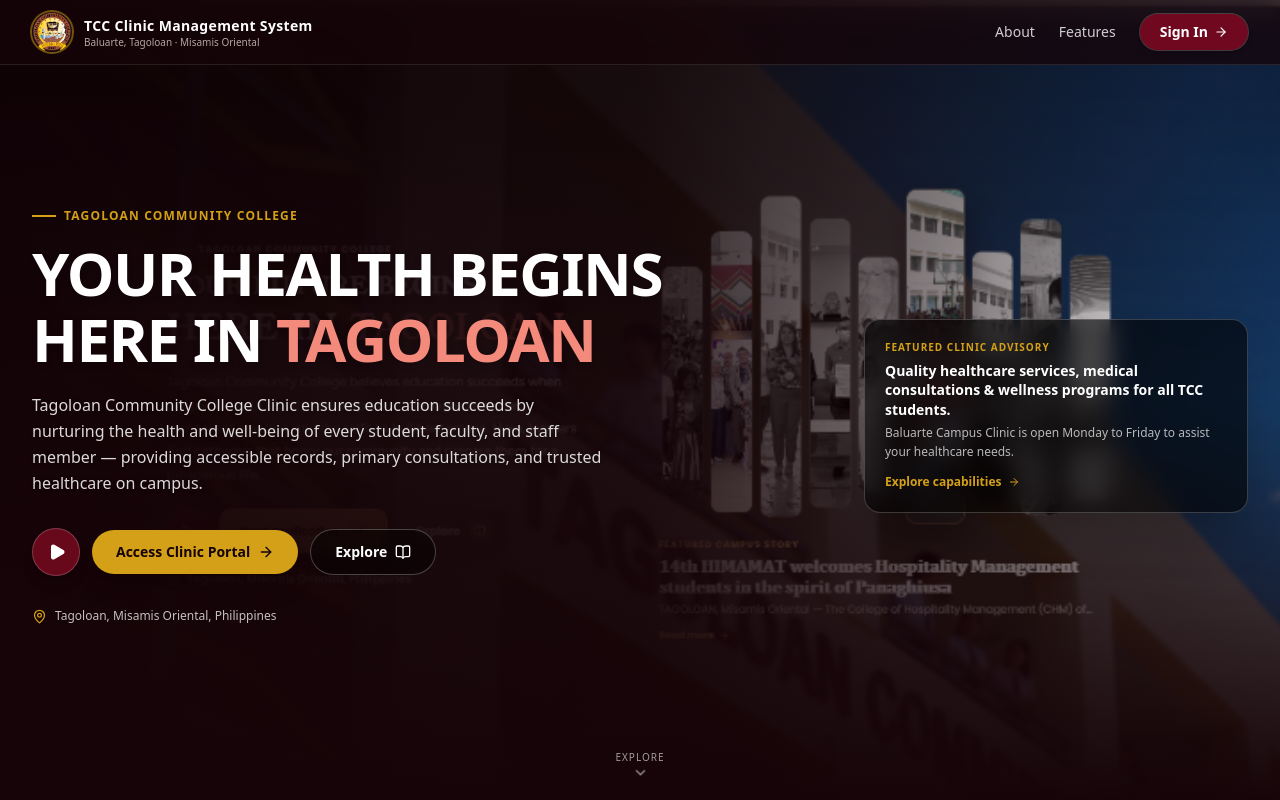
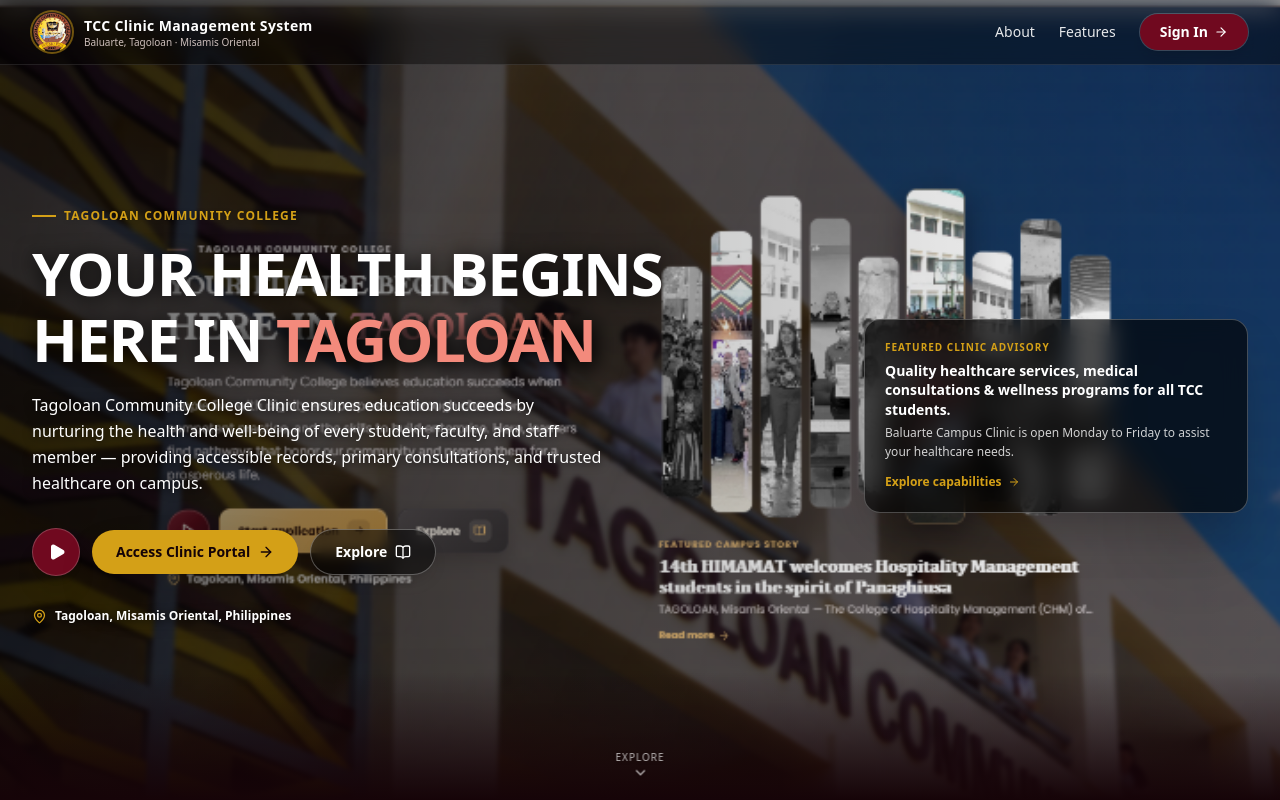
Before and after one commit to Baconnn02/TCC-_CLINIC, a React (Vite) app: page / in a window 1280 px wide. Shown: the top 800 px of the page. Built offline with nearby package versions, Linux system fonts and the light colour scheme.

Commit message:
Make hero background picture clear and bright with crisp text shadows

```diff
--- a/src/pages/Landing.tsx
+++ b/src/pages/Landing.tsx
@@ -162,7 +162,7 @@
                     "fixed top-0 z-50 w-full transition-all duration-300",
                     scrolled
                         ? "border-b border-[#70091f]/40 bg-[#1e050b]/95 shadow-lg backdrop-blur-md"
-                        : "border-b border-white/10 bg-[#160408]/75 backdrop-blur-md",
+                        : "border-b border-white/10 bg-black/40 backdrop-blur-md",
                 ].join(" ")}
             >
                 <div className="mx-auto flex max-w-7xl items-center justify-between px-4 py-3 sm:px-6 lg:px-8">
@@ -171,13 +171,13 @@
                         <img
                             src="/tcc-logo.jpg"
                             alt="TCC Logo"
-                            className="h-10 w-10 rounded-full object-cover ring-2 ring-[#d4a017]/50"
+                            className="h-10 w-10 rounded-full object-cover ring-2 ring-[#d4a017]/50 shadow-md"
                         />
                         <div className="leading-tight">
-                            <p className="text-sm font-bold tracking-wide text-white">
+                            <p className="text-sm font-bold tracking-wide text-white drop-shadow">
                                 TCC Clinic Management System
                             </p>
-                            <p className="text-[10px] text-[#fcebe7]/70">
+                            <p className="text-[10px] text-[#fcebe7]/80">
                                 Baluarte, Tagoloan · Misamis Oriental
                             </p>
                         </div>
@@ -189,14 +189,14 @@
                             <button
                                 key={l.label}
                                 onClick={() => scrollTo(l.href)}
-                                className="text-sm font-medium text-white/80 transition-colors hover:text-[#d4a017]"
+                                className="text-sm font-medium text-white/90 drop-shadow transition-colors hover:text-[#d4a017]"
                             >
                                 {l.label}
                             </button>
                         ))}
                         <button
                             onClick={goToLogin}
-                            className="flex items-center gap-1.5 rounded-full bg-[#70091f] px-5 py-2 text-sm font-semibold text-white shadow-md ring-1 ring-white/20 transition-all hover:bg-[#8b1505] hover:shadow-lg active:scale-[0.99]"
+                            className="flex items-center gap-1.5 rounded-full bg-[#70091f] px-5 py-2 text-sm font-semibold text-white shadow-lg ring-1 ring-white/20 transition-all hover:bg-[#8b1505] hover:shadow-xl active:scale-[0.99]"
                         >
                             Sign In <ArrowRight size={14} />
                         </button>
@@ -206,7 +206,7 @@
                     <button
                         aria-label={menuOpen ? "Close menu" : "Open menu"}
                         onClick={() => setMenuOpen((v) => !v)}
-                        className="rounded-lg p-2 text-white/80 hover:bg-white/10 md:hidden"
+                        className="rounded-lg p-2 text-white/90 hover:bg-white/10 md:hidden"
                     >
                         {menuOpen ? <X size={22} /> : <Menu size={22} />}
                     </button>
@@ -222,7 +222,7 @@
                                     scrollTo(l.href);
                                     setMenuOpen(false);
                                 }}
-                                className="block w-full py-2 text-left text-sm font-medium text-white/80 hover:text-[#d4a017]"
+                                className="block w-full py-2 text-left text-sm font-medium text-white/90 hover:text-[#d4a017]"
                             >
                                 {l.label}
                             </button>
@@ -237,25 +237,25 @@
                 )}
             </nav>
 
-            {/* ── HERO (TCC Campus Background & Composition) ──────────── */}
+            {/* ── HERO (Clear & Vibrant TCC Campus Background) ──────────── */}
             <section
                 ref={heroRef}
-                className="relative flex min-h-[92vh] items-center overflow-hidden pt-20 pb-12 sm:min-h-screen"
+                className="relative flex min-h-[95vh] items-center overflow-hidden pt-20 pb-12 sm:min-h-screen"
             >
-                {/* Real TCC Building Photo Background */}
+                {/* 100% Clear Background Picture */}
                 <div
-                    className="absolute inset-0 bg-cover bg-right sm:bg-center bg-no-repeat"
+                    className="absolute inset-0 bg-cover bg-center bg-no-repeat transition-all duration-700"
                     style={{ backgroundImage: "url('/tcc-hero-bg.png')" }}
                     aria-hidden="true"
                 />
 
-                {/* Gradient Overlay: Deep maroon on left for readability, fading to reveal sunny campus & student collage on right */}
+                {/* Subtle soft scrim only behind text to keep the picture bright, crisp, and clear */}
                 <div
-                    className="absolute inset-0 bg-gradient-to-r from-[#140307] via-[#140307]/92 sm:via-[#140307]/85 to-[#140307]/40 lg:to-transparent"
+                    className="absolute inset-0 bg-gradient-to-r from-black/55 via-black/20 to-transparent"
                     aria-hidden="true"
                 />
                 <div
-                    className="absolute inset-0 bg-gradient-to-t from-[#160408] via-transparent to-black/30"
+                    className="absolute inset-x-0 bottom-0 h-32 bg-gradient-to-t from-[#160408] to-transparent"
                     aria-hidden="true"
                 />
 
@@ -267,23 +267,23 @@
                             {/* Tagline */}
                             <div className="mb-4 inline-flex items-center gap-2">
                                 <span className="h-0.5 w-6 bg-[#d4a017]" />
-                                <span className="text-xs font-bold uppercase tracking-widest text-[#d4a017]">
+                                <span className="text-xs font-bold uppercase tracking-widest text-[#d4a017] drop-shadow">
                                     Tagoloan Community College
                                 </span>
                             </div>
 
                             {/* Headline matching TCC display typography */}
-                            <h1 className="text-3xl font-black uppercase tracking-tight text-white drop-shadow-md sm:text-5xl lg:text-6xl leading-[1.1]">
+                            <h1 className="text-3xl font-black uppercase tracking-tight text-white drop-shadow-[0_2px_10px_rgba(0,0,0,0.8)] sm:text-5xl lg:text-6xl leading-[1.1]">
                                 Your Health Begins
                                 <br />
                                 Here in{" "}
-                                <span className="text-[#f38a7c] drop-shadow-sm">
+                                <span className="text-[#f38a7c] drop-shadow-[0_2px_10px_rgba(0,0,0,0.8)]">
                                     Tagoloan
                                 </span>
                             </h1>
 
                             {/* Subtitle */}
-                            <p className="mt-5 max-w-xl text-sm leading-relaxed text-white/85 sm:text-base drop-shadow">
+                            <p className="mt-5 max-w-xl text-sm leading-relaxed text-white drop-shadow-[0_1px_5px_rgba(0,0,0,0.85)] sm:text-base font-normal">
                                 Tagoloan Community College Clinic ensures education succeeds by nurturing the health and well-being of every student, faculty, and staff member — providing accessible records, primary consultations, and trusted healthcare on campus.
                             </p>
 
@@ -293,14 +293,14 @@
                                     type="button"
                                     onClick={goToLogin}
                                     aria-label="Access video or portal"
-                                    className="flex h-12 w-12 items-center justify-center rounded-full border border-white/20 bg-[#70091f]/90 text-white shadow-lg transition-all hover:scale-105 hover:bg-[#8b1505]"
+                                    className="flex h-12 w-12 items-center justify-center rounded-full border border-white/20 bg-[#70091f] text-white shadow-xl transition-all hover:scale-105 hover:bg-[#8b1505]"
                                 >
                                     <Play size={18} fill="currentColor" className="ml-0.5" />
                                 </button>
 
                                 <button
                                     onClick={goToLogin}
-                                    className="flex items-center gap-2 rounded-full bg-[#d4a017] px-6 py-3 text-sm font-bold text-[#140307] shadow-xl transition-all hover:bg-[#e5ae20] hover:shadow-2xl active:scale-[0.99]"
+                                    className="flex items-center gap-2 rounded-full bg-[#d4a017] px-6 py-3 text-sm font-bold text-[#140307] shadow-2xl transition-all hover:bg-[#e5ae20] hover:shadow-amber-500/20 active:scale-[0.99]"
                                 >
                                     <span>Access Clinic Portal</span>
                                     <ArrowRight size={16} />
@@ -308,7 +308,7 @@
 
                                 <button
                                     onClick={() => scrollTo("#about")}
-                                    className="flex items-center gap-2 rounded-full border border-white/25 bg-black/40 px-6 py-3 text-sm font-semibold text-white backdrop-blur-sm transition-all hover:bg-black/60"
+                                    className="flex items-center gap-2 rounded-full border border-white/30 bg-black/50 px-6 py-3 text-sm font-semibold text-white shadow-lg backdrop-blur-sm transition-all hover:bg-black/70"
                                 >
                                     <span>Explore</span>
                                     <BookOpen size={16} />
@@ -316,7 +316,7 @@
                             </div>
 
                             {/* Location Pin */}
-                            <div className="mt-8 flex items-center gap-2 text-xs font-medium text-white/75">
+                            <div className="mt-8 flex items-center gap-2 text-xs font-semibold text-white drop-shadow-[0_1px_4px_rgba(0,0,0,0.85)]">
                                 <MapPin size={15} className="text-[#d4a017]" />
                                 <span>Tagoloan, Misamis Oriental, Philippines</span>
                             </div>
@@ -324,14 +324,14 @@
 
                         {/* Right Column: Featured Clinic Advisory badge */}
                         <div className="hidden lg:col-span-5 lg:flex lg:flex-col lg:items-end lg:justify-end">
-                            <div className="max-w-sm rounded-2xl border border-white/20 bg-black/60 p-5 text-left shadow-2xl backdrop-blur-md transition-all hover:border-[#d4a017]/40">
+                            <div className="max-w-sm rounded-2xl border border-white/25 bg-black/65 p-5 text-left shadow-2xl backdrop-blur-md transition-all hover:border-[#d4a017]/50">
                                 <p className="text-[10px] font-bold uppercase tracking-widest text-[#d4a017]">
                                     Featured Clinic Advisory
                                 </p>
                                 <h3 className="mt-1.5 text-sm font-bold text-white leading-snug">
                                     Quality healthcare services, medical consultations &amp; wellness programs for all TCC students.
                                 </h3>
-                                <p className="mt-1 text-xs text-white/70 leading-relaxed">
+                                <p className="mt-1 text-xs text-white/80 leading-relaxed">
                                     Baluarte Campus Clinic is open Monday to Friday to assist your healthcare needs.
                                 </p>
                                 <button
@@ -350,7 +350,7 @@
                 <button
                     onClick={() => scrollTo("#about")}
                     aria-label="Scroll down"
-                    className="absolute bottom-4 left-1/2 z-10 flex -translate-x-1/2 flex-col items-center gap-1 text-xs text-white/60 transition-colors hover:text-white"
+                    className="absolute bottom-4 left-1/2 z-10 flex -translate-x-1/2 flex-col items-center gap-1 text-xs text-white/70 drop-shadow transition-colors hover:text-white"
                 >
                     <span className="uppercase tracking-widest text-[10px]">Explore</span>
                     <ChevronDown size={16} className="animate-bounce" />
```
